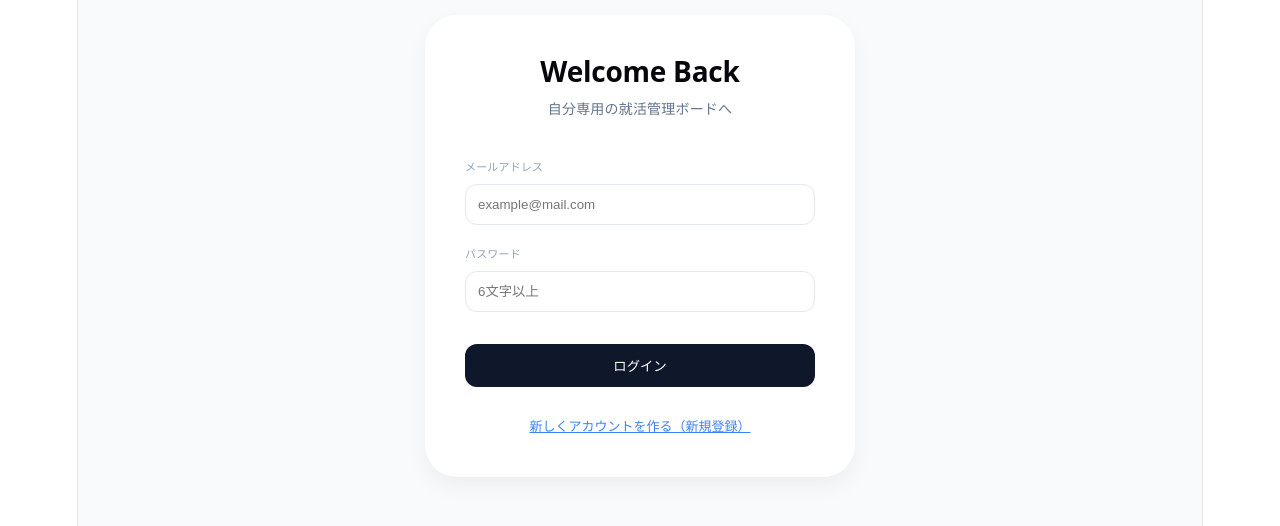
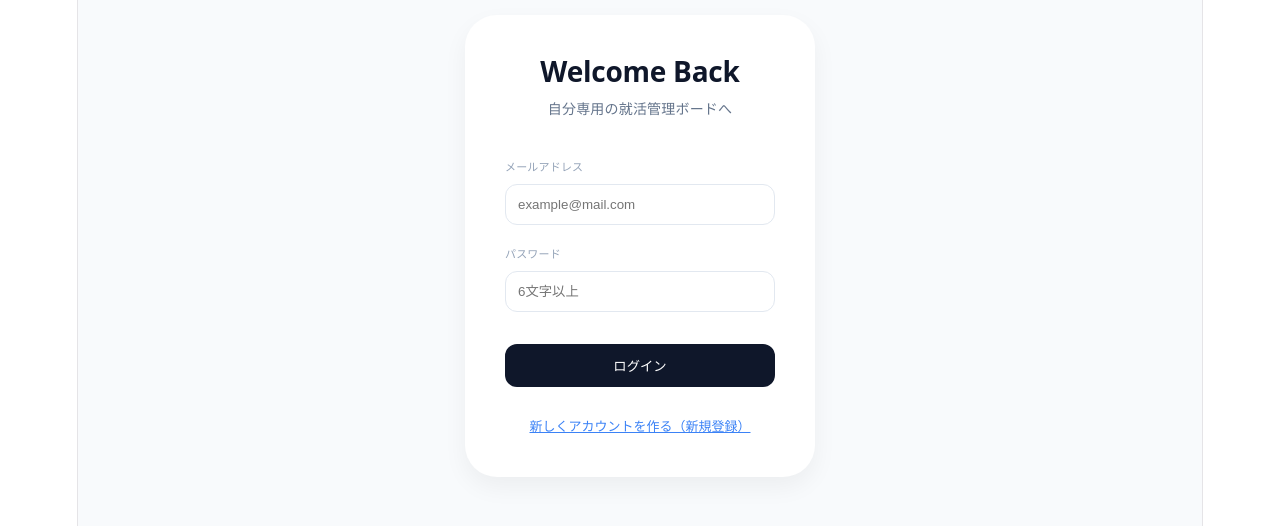
Before and after one commit to GataGataGAta/career-pipeline, a React (Vite) app: page / in a window 1280 px wide. Shown: the part 154-680 px from the top of the page. Built offline with nearby package versions, Linux system fonts and the light colour scheme.

Commit message:
fix textfirld

```diff
--- a/src/Auth.tsx
+++ b/src/Auth.tsx
@@ -5,7 +5,7 @@ import { supabase } from './supabaseClient';
 export default function Auth() {
   const [loading, setLoading] = useState(false);
   const [isSignUp, setIsSignUp] = useState(false);
-  const [isSent, setIsSent] = useState(false); // 【追加】メール送信完了フラグ
+  const [isSent, setIsSent] = useState(false);
   const [email, setEmail] = useState('');
   const [password, setPassword] = useState('');
 
@@ -20,14 +20,10 @@ export default function Auth() {
 
     try {
       if (isSignUp) {
-        // 新規登録処理
         const { error } = await supabase.auth.signUp({ email, password });
         if (error) throw error;
-
-        // 成功したら「メール確認画面」へ切り替える
         setIsSent(true);
       } else {
-        // ログイン処理
         const { error } = await supabase.auth.signInWithPassword({ email, password });
         if (error) throw error;
       }
@@ -38,11 +34,11 @@ export default function Auth() {
     }
   };
 
-  // --- 【追加】メール送信後の待機画面 ---
   if (isSent) {
     return (
-      <div style={{ display: 'flex', justifyContent: 'center', alignItems: 'center', height: '100vh', backgroundColor: '#f8fafc' }}>
-        <div style={{ backgroundColor: '#fff', padding: '40px', borderRadius: '32px', boxShadow: '0 10px 25px rgba(0,0,0,0.05)', width: '350px', textAlign: 'center' }}>
+      // 【修正】一番外側のdivに color: '#0f172a' を追加して文字色の反転を防止
+      <div style={{ display: 'flex', justifyContent: 'center', alignItems: 'center', height: '100vh', backgroundColor: '#f8fafc', color: '#0f172a' }}>
+        <div style={{ backgroundColor: '#fff', padding: '40px', borderRadius: '32px', boxShadow: '0 10px 25px rgba(0,0,0,0.05)', width: '350px', maxWidth: '90%', textAlign: 'center', boxSizing: 'border-box' }}>
           <div style={{ fontSize: '48px', marginBottom: '16px' }}>✉️</div>
           <h2 style={{ fontSize: '24px', fontWeight: '900', marginBottom: '16px', color: '#0f172a' }}>メールを確認してください</h2>
           <p style={{ color: '#64748b', fontSize: '14px', lineHeight: '1.6', marginBottom: '32px' }}>
@@ -60,11 +56,11 @@ export default function Auth() {
     );
   }
 
-  // --- 通常のログイン・新規登録画面 ---
   return (
-    <div style={{ display: 'flex', justifyContent: 'center', alignItems: 'center', height: '100vh', backgroundColor: '#f8fafc' }}>
-      <div style={{ backgroundColor: '#fff', padding: '40px', borderRadius: '32px', boxShadow: '0 10px 25px rgba(0,0,0,0.05)', width: '350px', textAlign: 'center' }}>
-        <h2 style={{ fontSize: '28px', fontWeight: '950', marginBottom: '8px' }}>
+    // 【修正】一番外側のdivに color: '#0f172a' を追加して文字色の反転を防止
+    <div style={{ display: 'flex', justifyContent: 'center', alignItems: 'center', height: '100vh', backgroundColor: '#f8fafc', color: '#0f172a' }}>
+      <div style={{ backgroundColor: '#fff', padding: '40px', borderRadius: '32px', boxShadow: '0 10px 25px rgba(0,0,0,0.05)', width: '350px', maxWidth: '90%', textAlign: 'center', boxSizing: 'border-box' }}>
+        <h2 style={{ fontSize: '28px', fontWeight: '950', marginBottom: '8px', color: '#0f172a' }}>
           {isSignUp ? 'Create Account' : 'Welcome Back'}
         </h2>
         <p style={{ color: '#64748b', fontSize: '14px', marginBottom: '32px' }}>
@@ -108,7 +104,9 @@ export default function Auth() {
   );
 }
 
-// スタイル定数
 const lS = { fontSize: '11px', fontWeight: 'bold' as const, color: '#94a3b8', display: 'block', marginBottom: '4px', textTransform: 'uppercase' as const };
-const iS = { width: '100%', padding: '12px', marginBottom: '16px', borderRadius: '12px', border: '1px solid #e2e8f0', boxSizing: 'border-box' as const };
-const btnS = { width: '100%', padding: '12px', backgroundColor: '#0f172a', color: '#fff', border: 'none', borderRadius: '12px', fontWeight: 'bold' as const, cursor: 'pointer', marginTop: '16px', transition: '0.2s' };
+
+// 【修正】backgroundColor: '#fff' と color: '#0f172a' を追加し、入力欄が黒くなるのを防ぐ
+const iS = { width: '100%', padding: '12px', marginBottom: '16px', borderRadius: '12px', border: '1px solid #e2e8f0', boxSizing: 'border-box' as const, backgroundColor: '#fff', color: '#0f172a' };
+
+const btnS = { width: '100%', padding: '12px', backgroundColor: '#0f172a', color: '#fff', border: 'none', borderRadius: '12px', fontWeight: 'bold' as const, cursor: 'pointer', marginTop: '16px', transition: '0.2s', boxSizing: 'border-box' as const };
```
